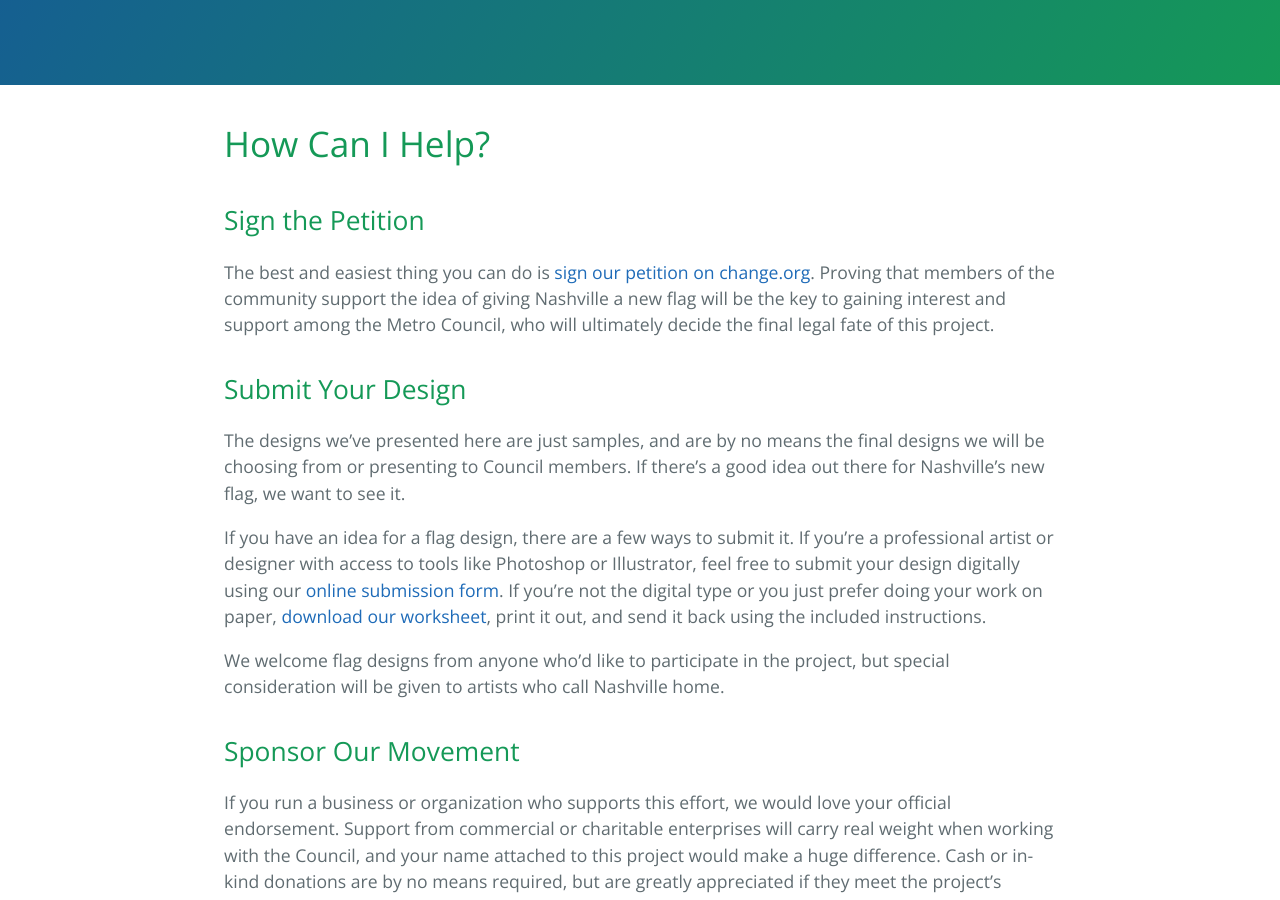
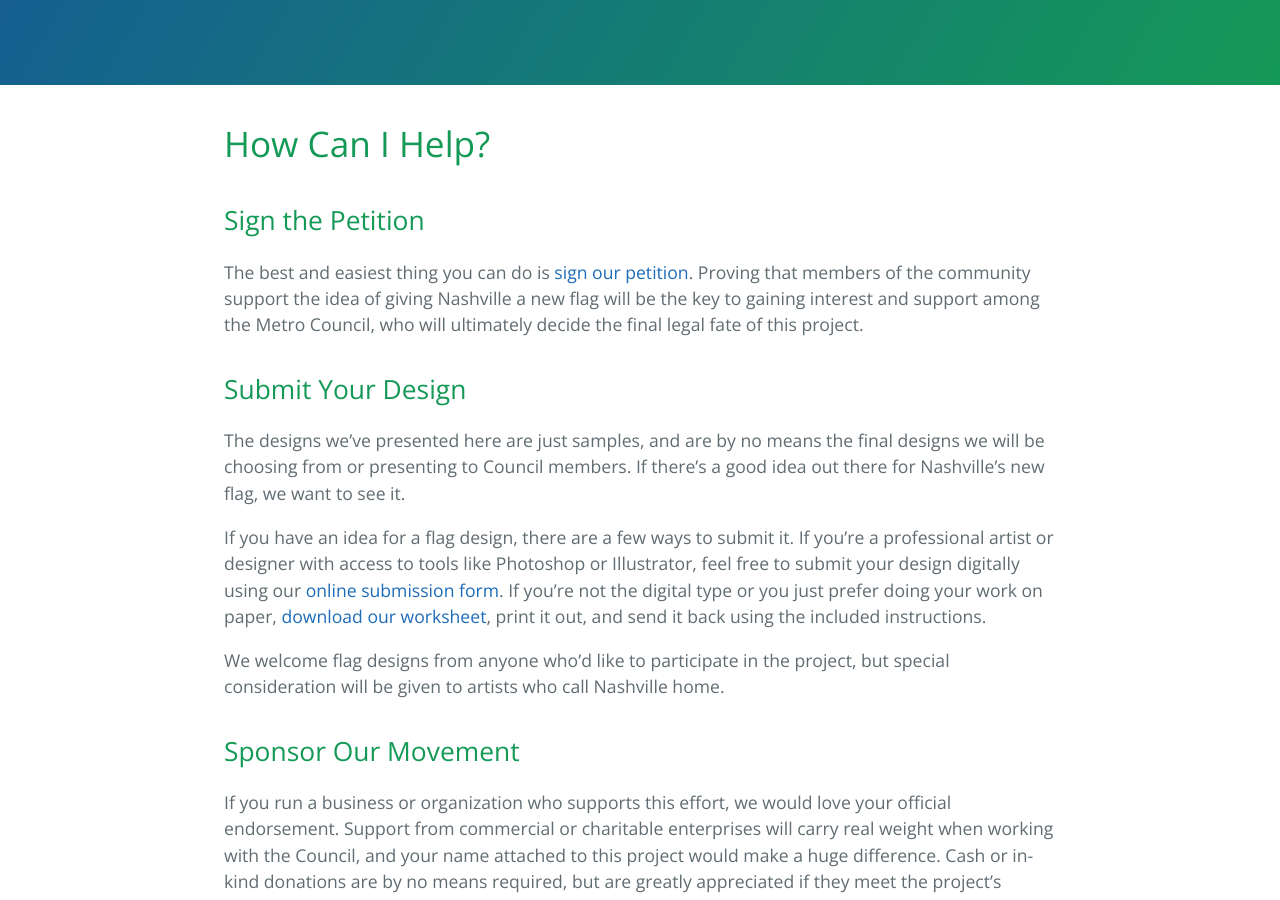
Before and after one commit to jholloway/nashvilleflag, a Jekyll site: the page built from docs/how-to-help.md, in a window 1280 px wide and 900 px high, scrolled down 328 px. Built offline with Jekyll 4.4.1, drawn with Linux system fonts in a browser that asks for light colours; our own code applies the rules of GitHub Pages for plain Markdown files.

Commit message:
Fixed possible syntax errors

```diff
--- a/docs/how-to-help.md
+++ b/docs/how-to-help.md
@@ -1,7 +1,7 @@
 # How Can I Help?
 
 ## Sign the Petition
-The best and easiest thing you can do is [sign our petition on change.org](#). Proving that members of the community support the idea of giving Nashville a new flag will be the key to gaining interest and support among the Metro Council, who will ultimately decide the final legal fate of this project.
+The best and easiest thing you can do is [sign our petition](#). Proving that members of the community support the idea of giving Nashville a new flag will be the key to gaining interest and support among the Metro Council, who will ultimately decide the final legal fate of this project.
 
 ## Submit Your Design
 The designs we’ve presented here are just samples, and are by no means the final designs we will be choosing from or presenting to Council members. If there’s a good idea out there for Nashville’s new flag, we want to see it.
@@ -14,7 +14,7 @@ We welcome flag designs from anyone who’d like to participate in the project,
 If you run a business or organization who supports this effort, we would love your official endorsement. Support from commercial or charitable enterprises will carry real weight when working with the Council, and your name attached to this project would make a huge difference. Cash or in-kind donations are by no means required, but are greatly appreciated if they meet the project’s specific needs.
 
 ## Share Your Contacts
-Nashville is a famously friendly town where everybody knows everybody. As such, you probably have some really important friends or acquaintances at local businesses, organizations, or within our city’s government. If you do, we’d love for you to make an introduction. Feel free to CC us ([nashvilleflag@gmail.com](#)) on any communication to your associates regarding this project.
+Nashville is a famously friendly town where everybody knows everybody. As such, you probably have some really important friends or acquaintances at local businesses, organizations, or within our city’s government. If you do, we’d love for you to make an introduction. Feel free to CC us ( [nashvilleflag@gmail.com](#) ) on any communication to your associates regarding this project.
 
 ## Volunteer to Spread the Word
 We are excited about the prospect of a groundswell of support for this project in the community, but we can’t reach everyone on our own. We need you to share with your friends, family, and colleagues. If you have the means and ability, pass out [flyers](#) or hang them publicly in your office. Approach local organizations to garner their support and feedback. Talk to people on the street about the project. If you can’t do anything else, follow us on [Facebook](#), [Twitter](#), and [Instagram](#) and share our story via social media with your network.
```
